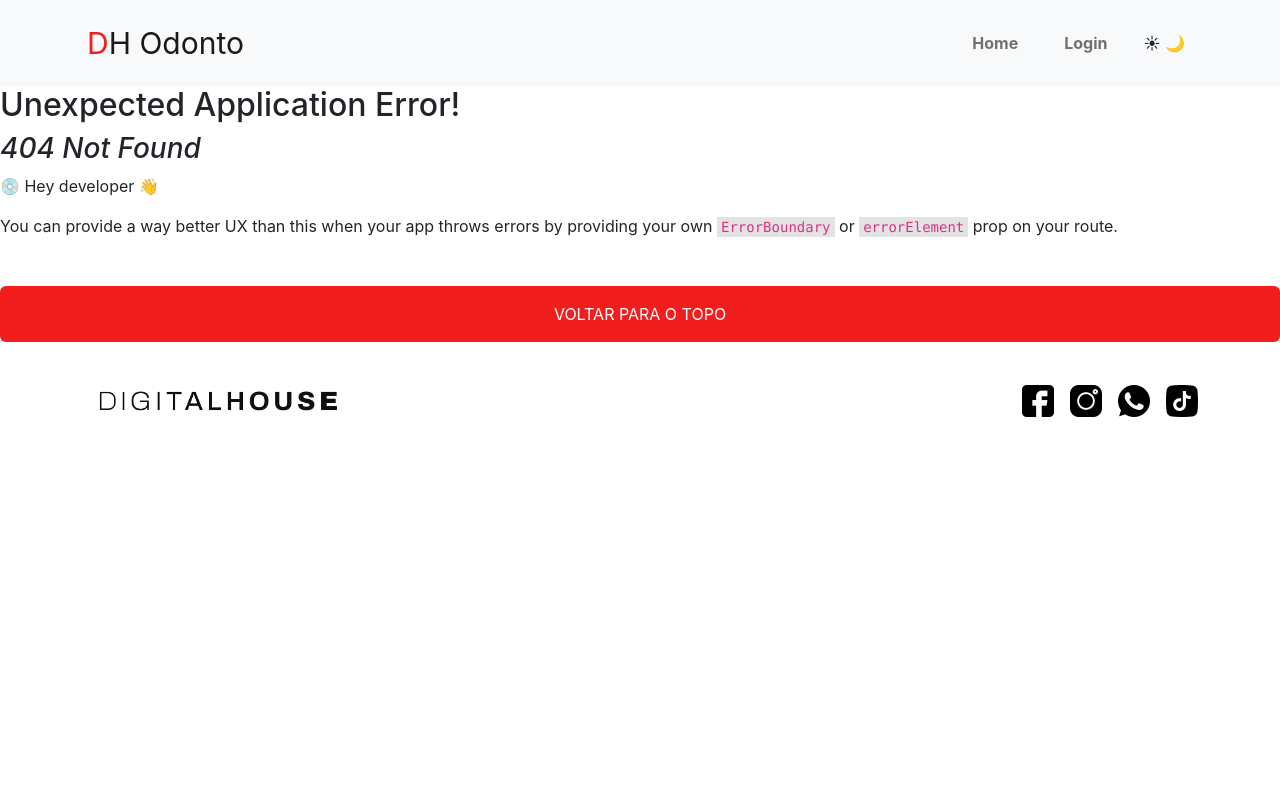
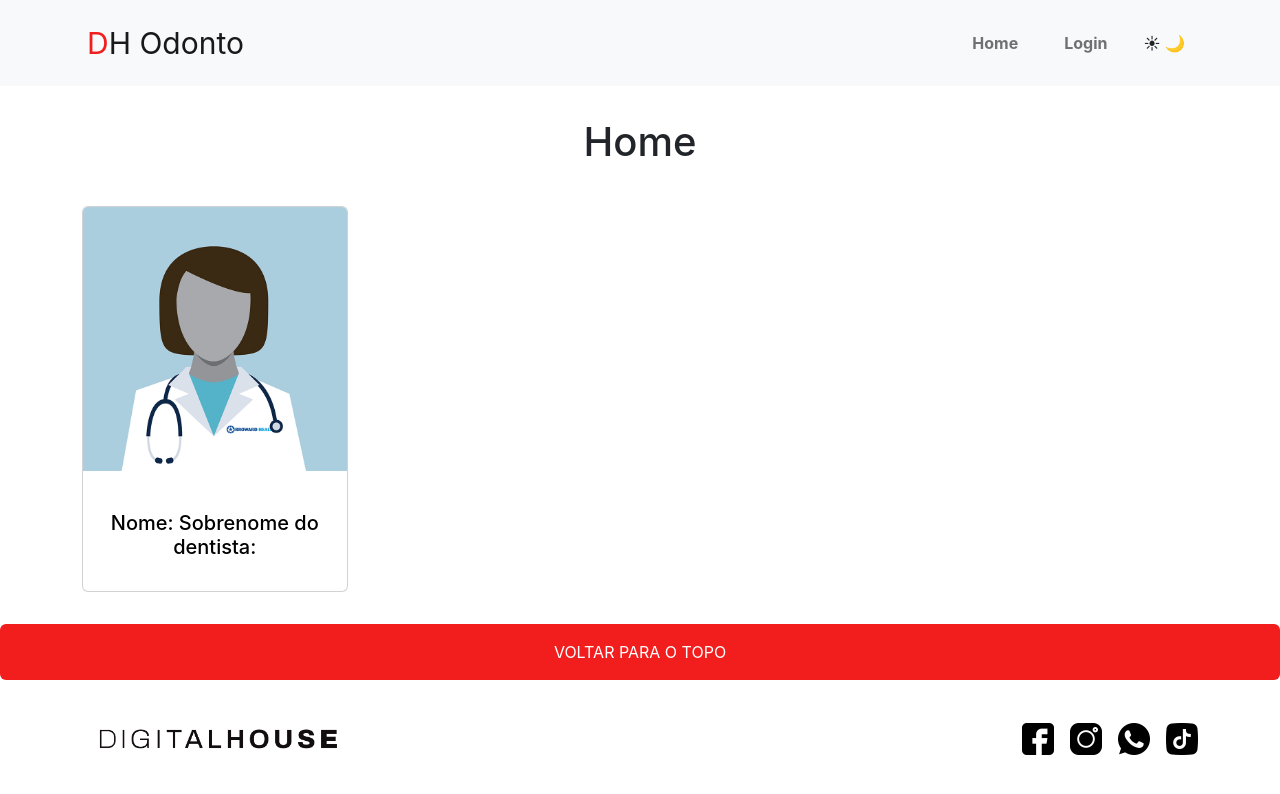
Before and after one commit to sanklerbergman/checkpointII_frontII, a React (Create React App) app: page /home in a window 1280 px wide. Before the commit this address had no page. Shown: the top 794 px of the page. Built offline with nearby package versions, Linux system fonts and the light colour scheme; no server answers.

Commit message:
alterando routes, index e card

```diff
--- a/src/Components/Card.jsx
+++ b/src/Components/Card.jsx
@@ -1,6 +1,7 @@
 import styles from "./Card.module.css";
+import { Link } from 'react-router-dom'
 
-const Card = () => {
+const Card = (props) => {
 
   return (
     <>
@@ -16,7 +17,7 @@ const Card = () => {
           {/* Na linha seguinte o link deverá utilizar a matricula, nome e sobrenome do dentista
           que vem da API */}
           <a href={`/dentist/MatriculaDoDentista`}>
-            <h5 className={`card-title ${styles.title}`}>Nome e Sobrenome do dentista</h5>
+            <h5 className={`card-title ${styles.title}`}>Nome:  Sobrenome do dentista: </h5>
           </a>
         </div>
       </div>
--- a/src/Routes/Detail.jsx
+++ b/src/Routes/Detail.jsx
@@ -3,6 +3,7 @@ import DetailCard from "../Components/DetailCard";
 const Detail = () => {
   return (
     <>
+      <h1>Detail</h1>
       <DetailCard />
     </>
   )
--- a/src/Routes/Home.jsx
+++ b/src/Routes/Home.jsx
@@ -1,12 +1,24 @@
+import { response } from "msw";
 import { useEffect } from "react";
 import Card from "../Components/Card";
 
-const Home = () => {
+const Home = (props) => {
 
   useEffect(() => {
     //Nesse useEffect, deverá ser obtido todos os dentistas da API
     //Armazena-los em um estado para posteriormente fazer um map
     //Usando o componente <Card />
+
+    fetch('https://dhodonto.ctdprojetos.com.br/dentista').then(
+      response => {
+        response.json().then(
+          data => {
+            console.log(data)
+          }
+        )
+      }
+    )
+
   }, []);
 
   return (
--- a/src/index.jsx
+++ b/src/index.jsx
@@ -14,7 +14,7 @@ const root = ReactDOM.createRoot(document.getElementById("root"));
 //Lembre-se de configurar suas rotas e seu contexto aqui
 const routerApp = createBrowserRouter([
   {
-    path: '',
+    path: 'home',
     element: <Home />
   },
   {
@@ -26,6 +26,7 @@ const routerApp = createBrowserRouter([
     element: <Detail />
   },
 ])
+
 root.render(
   <React.StrictMode>
     <Navbar />
```
